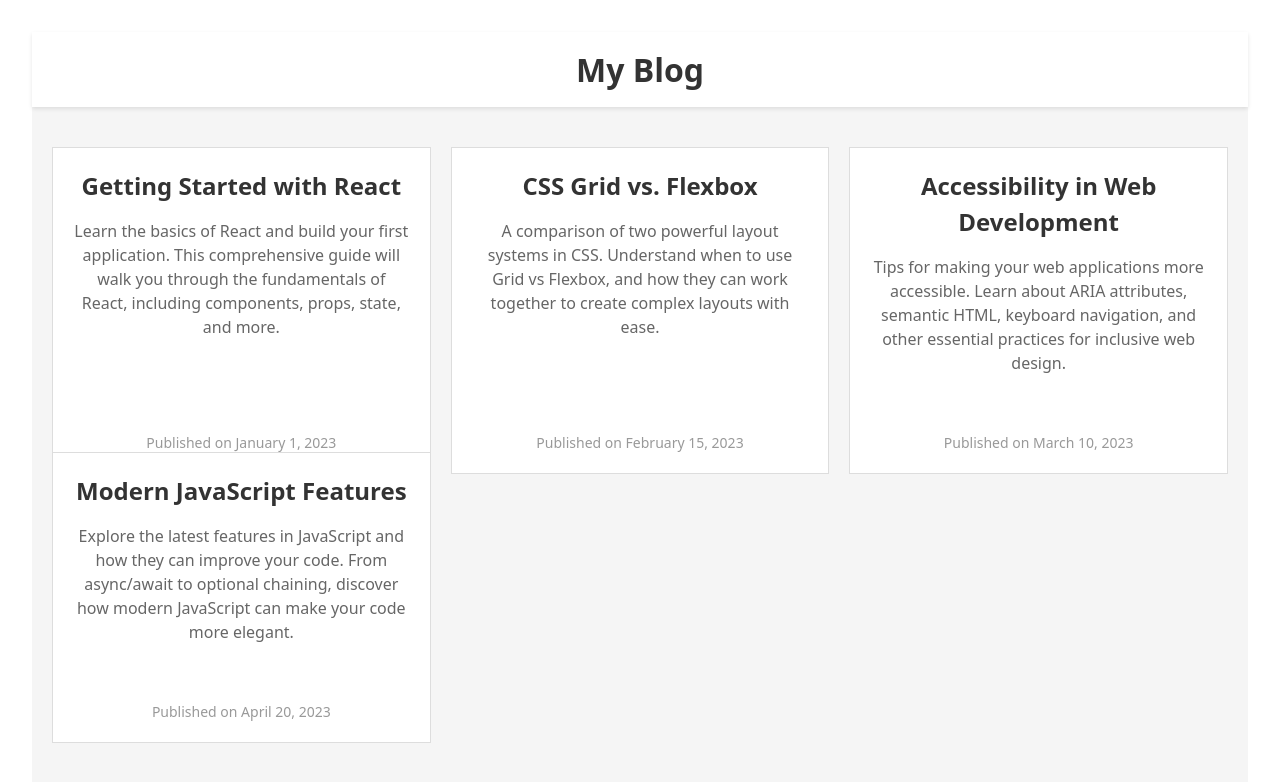
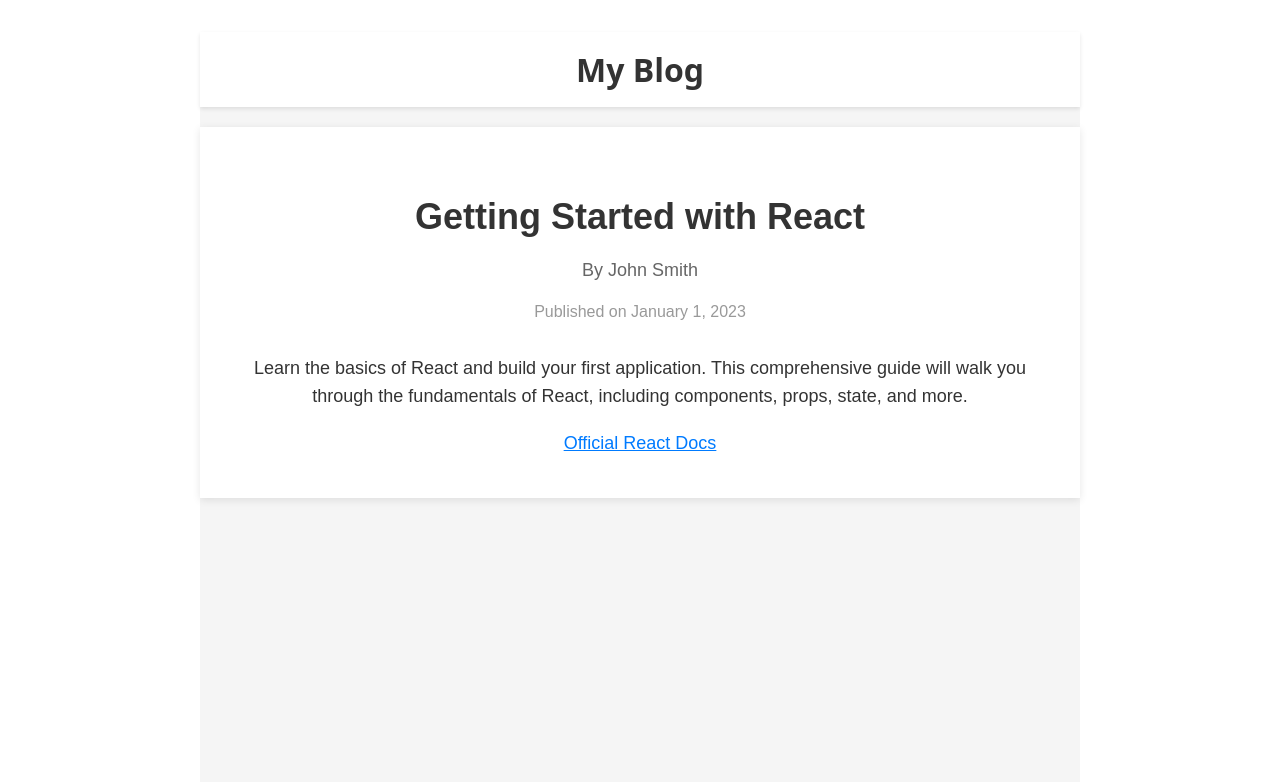
Before and after one commit to Sonali-b23/blog-post-listing, a React (Vite) app: page / in a window 1280 px wide. Shown: the top 782 px of the page. Built offline with nearby package versions, Linux system fonts and the light colour scheme.

Commit message:
Add BlogPostDetail component for Challenge 2 and update App.jsx

```diff
--- a/src/App.jsx
+++ b/src/App.jsx
@@ -1,39 +1,18 @@
 import React from 'react';
 import { BrowserRouter as Router } from 'react-router-dom';
-import BlogPostList from './components/BlogPostList/BlogPostList';
+import BlogPostDetail from './components/BlogPostDetail/BlogPostDetail'; // correct import
 import './App.css';
 
-// Sample blog posts data
-const samplePosts = [
-  {
-    id: '1',
-    title: 'Getting Started with React',
-    summary: 'Learn the basics of React and build your first application. This comprehensive guide will walk you through the fundamentals of React, including components, props, state, and more.',
-    date: '2023-01-01',
-    url: '/posts/1',
-  },
-  {
-    id: '2',
-    title: 'CSS Grid vs. Flexbox',
-    summary: 'A comparison of two powerful layout systems in CSS. Understand when to use Grid vs Flexbox, and how they can work together to create complex layouts with ease.',
-    date: '2023-02-15',
-    url: '/posts/2',
-  },
-  {
-    id: '3',
-    title: 'Accessibility in Web Development',
-    summary: 'Tips for making your web applications more accessible. Learn about ARIA attributes, semantic HTML, keyboard navigation, and other essential practices for inclusive web design.',
-    date: '2023-03-10',
-    url: '/posts/3',
-  },
-  {
-    id: '4',
-    title: 'Modern JavaScript Features',
-    summary: 'Explore the latest features in JavaScript and how they can improve your code. From async/await to optional chaining, discover how modern JavaScript can make your code more elegant.',
-    date: '2023-04-20',
-    url: '/posts/4',
-  },
-];
+// Simulated single blog post for testing
+const singlePost = {
+  title: 'Getting Started with React',
+  content: `
+    <p>Learn the basics of React and build your first application. This comprehensive guide will walk you through the fundamentals of React, including components, props, state, and more.</p>
+    <a href="https://reactjs.org" target="_blank" rel="noopener noreferrer">Official React Docs</a>
+  `,
+  author: 'John Smith',
+  date: '2023-01-01',
+};
 
 function App() {
   return (
@@ -43,7 +22,13 @@ function App() {
           <h1>My Blog</h1>
         </header>
         <main className="app-main">
-          <BlogPostList posts={samplePosts} />
+          {/* Render a single blog post */}
+          <BlogPostDetail
+            title={singlePost.title}
+            content={singlePost.content}
+            author={singlePost.author}
+            date={singlePost.date}
+          />
         </main>
       </div>
     </Router>
@@ -51,3 +36,58 @@ function App() {
 }
 
 export default App;
+
+// import React from 'react';
+// import { BrowserRouter as Router } from 'react-router-dom';
+// // import BlogPostList from './components/BlogPostList/BlogPostList';
+// import BlogPostDetail from './components/BlogPostDetail/BlogPostDetail';
+// import './App.css';
+
+// // Sample blog posts data
+// const samplePosts = [
+//   {
+//     id: '1',
+//     title: 'Getting Started with React',
+//     summary: 'Learn the basics of React and build your first application. This comprehensive guide will walk you through the fundamentals of React, including components, props, state, and more.',
+//     date: '2023-01-01',
+//     url: '/posts/1',
+//   },
+//   {
+//     id: '2',
+//     title: 'CSS Grid vs. Flexbox',
+//     summary: 'A comparison of two powerful layout systems in CSS. Understand when to use Grid vs Flexbox, and how they can work together to create complex layouts with ease.',
+//     date: '2023-02-15',
+//     url: '/posts/2',
+//   },
+//   {
+//     id: '3',
+//     title: 'Accessibility in Web Development',
+//     summary: 'Tips for making your web applications more accessible. Learn about ARIA attributes, semantic HTML, keyboard navigation, and other essential practices for inclusive web design.',
+//     date: '2023-03-10',
+//     url: '/posts/3',
+//   },
+//   {
+//     id: '4',
+//     title: 'Modern JavaScript Features',
+//     summary: 'Explore the latest features in JavaScript and how they can improve your code. From async/await to optional chaining, discover how modern JavaScript can make your code more elegant.',
+//     date: '2023-04-20',
+//     url: '/posts/4',
+//   },
+// ];
+
+// function App() {
+//   return (
+//     <Router>
+//       <div className="app">
+//         <header className="app-header">
+//           <h1>My Blog</h1>
+//         </header>
+//         <main className="app-main">
+//           <BlogPostList posts={samplePosts} />
+//         </main>
+//       </div>
+//     </Router>
+//   );
+// }
+
+// export default App;
--- /dev/null
+++ b/src/components/BlogPostDetail/BlogPostDetail.jsx
@@ -0,0 +1,31 @@
+import React from 'react';
+import styles from './BlogPostDetail.module.css';
+
+const BlogPostDetail = ({ title, content, author, date }) => {
+
+  if (!title || !content || !author || !date) {
+    return <p className={styles.notFound}>Blog post not found.</p>;
+  }
+
+  const formattedDate = new Date(date).toLocaleDateString('en-US', {
+    month: 'long',
+    day: 'numeric',
+    year: 'numeric',
+  });
+
+  return (
+    <article className={styles.blogPostDetail}>
+      <header>
+        <h1 className={styles.title}>{title}</h1>
+        <p className={styles.author}>By {author}</p>
+        <p className={styles.date}>Published on {formattedDate}</p>
+      </header>
+      <section
+        className={styles.content}
+        dangerouslySetInnerHTML={{ __html: content }}
+      />
+    </article>
+  );
+};
+
+export default BlogPostDetail;
--- /dev/null
+++ b/src/components/BlogPostDetail/BlogPostDetail.module.css
@@ -0,0 +1,75 @@
+.blogPostDetail {
+  max-width: 800px;
+  margin: 0 auto;
+  background-color: #ffffff;
+  padding: 40px;
+  box-shadow: 0 2px 8px rgba(0, 0, 0, 0.1);
+  font-family: 'Arial', sans-serif;
+  color: #333333;
+}
+
+.title {
+  font-size: 36px;
+  font-weight: bold;
+  margin-bottom: 20px;
+}
+
+.author {
+  font-size: 18px;
+  color: #666666;
+  margin-bottom: 10px;
+}
+
+.date {
+  font-size: 16px;
+  color: #999999;
+  margin-bottom: 30px;
+}
+
+.content {
+  font-size: 18px;
+  line-height: 1.6;
+}
+
+.content a {
+  color: #007bff;
+  text-decoration: underline;
+}
+
+.content a:hover {
+  color: #0056b3;
+}
+
+.notFound {
+  text-align: center;
+  font-size: 18px;
+  color: #999;
+  padding: 2rem;
+}
+
+/* Responsive: Mobile */
+@media screen and (max-width: 768px) {
+  .blogPostDetail {
+    padding: 20px;
+  }
+
+  .title {
+    font-size: 28px;
+    margin-bottom: 15px;
+  }
+
+  .author {
+    font-size: 14px;
+    margin-bottom: 5px;
+  }
+
+  .date {
+    font-size: 12px;
+    margin-bottom: 20px;
+  }
+
+  .content {
+    font-size: 14px;
+    line-height: 1.4;
+  }
+}
```
